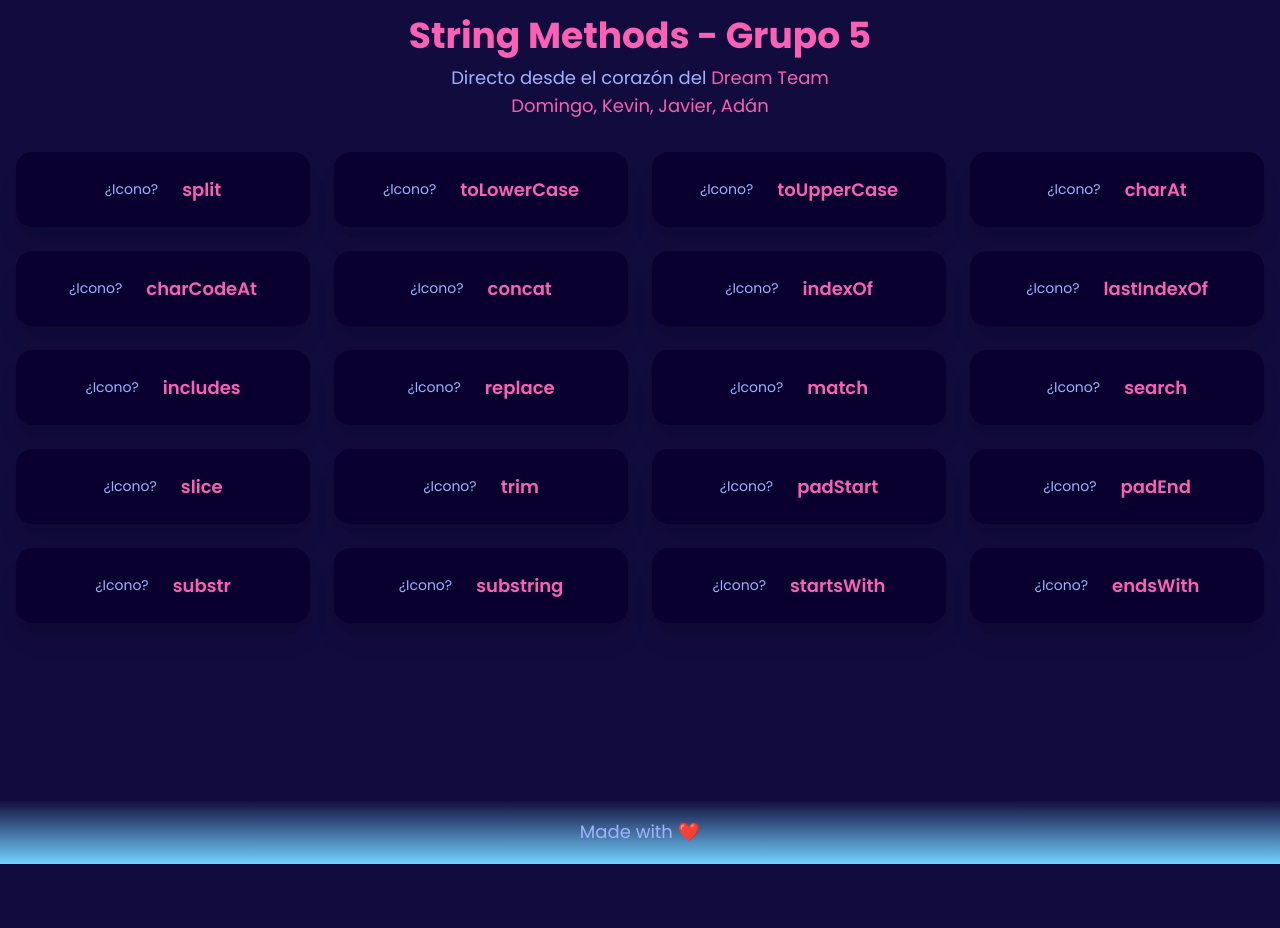
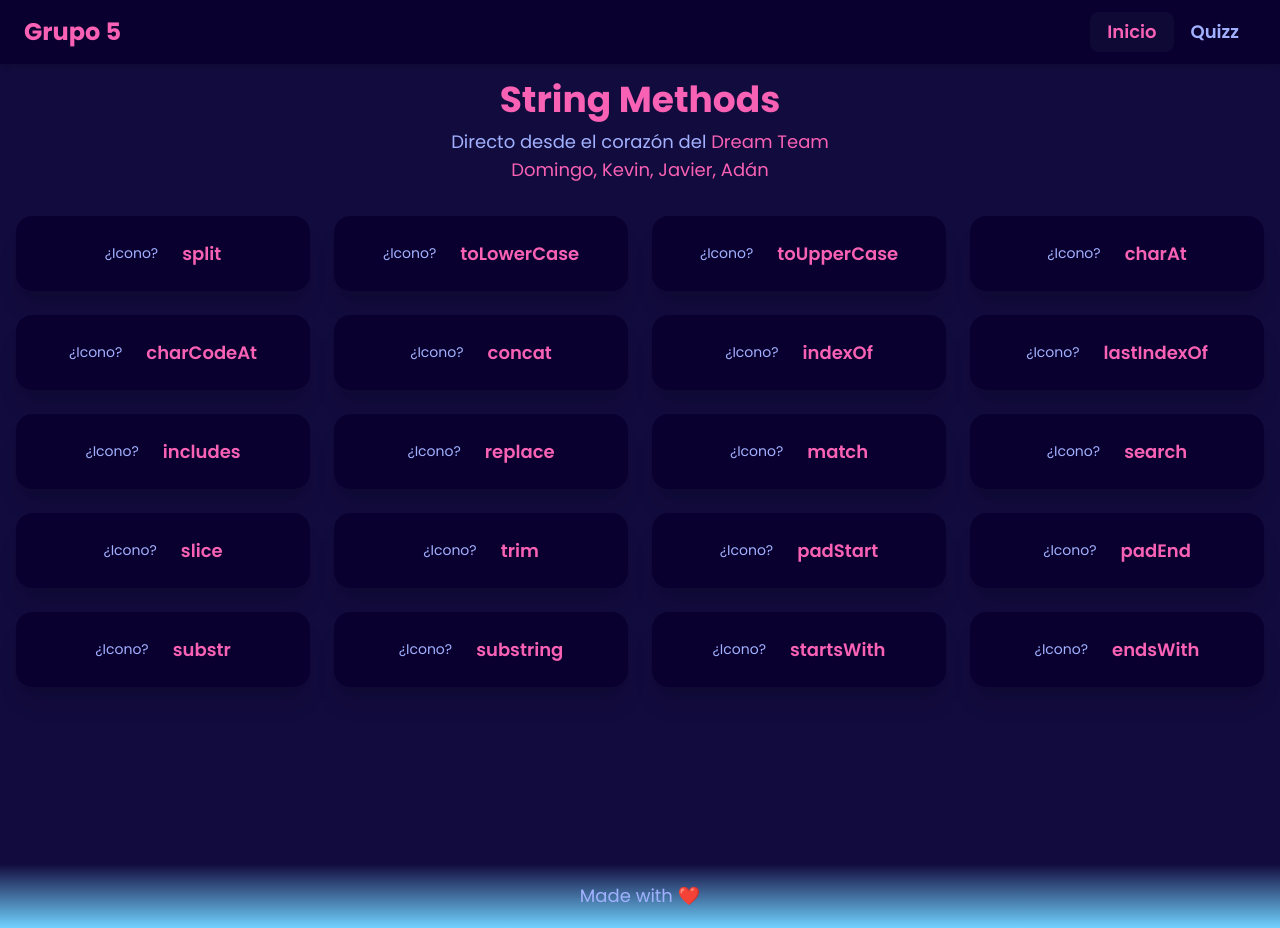
Before and after one commit to ClaseString/Strings-Task, a React (Vite) app: page / in a window 1280 px wide. Before the commit the page ends 864 px from the top, so only its background shows below. Built offline with nearby package versions, Linux system fonts and the light colour scheme.

Commit message:
feat: implement navbar, quizz and readme

```diff
--- a/package.json
+++ b/package.json
@@ -16,14 +16,17 @@
     "@tailwindcss/vite": "^4.1.0",
     "react": "^19.0.0",
     "react-dom": "^19.0.0",
-    "tailwindcss": "^4.1.0"
+    "react-router-dom": "^7.4.1"
   },
   "devDependencies": {
     "@types/react": "^19.0.10",
     "@types/react-dom": "^19.0.4",
     "@vitejs/plugin-react": "^4.3.4",
+    "autoprefixer": "^10.4.21",
     "daisyui": "^5.0.9",
     "globals": "^15.15.0",
+    "postcss": "^8.5.3",
+    "tailwindcss": "^4.1.1",
     "vite": "^6.2.0"
   }
 }
--- a/src/App.jsx
+++ b/src/App.jsx
@@ -1,17 +1,28 @@
-import Home from './pages/Home';
+import { BrowserRouter as Router, Routes, Route } from "react-router-dom";
+import NavBar from "./components/NavBar";
+import Home from "./pages/Home";
+import Quizz from "./pages/Quizz";
 
 const App = () => {
   return (
-    <>
-      <Home />
-      <footer className='w-full h-16 bg-gradient-to-b from-transparent to-secondary mt-auto'>
-        <div className='container mx-auto flex items-center justify-center h-full'>
-          <p className='text-base-content text-opacity-80 text-lg'>
-            Made with ❤️
-          </p>
-        </div>
-      </footer>
-    </>
+    <Router>
+      <div className="flex flex-col min-h-screen">
+        <NavBar />
+        <main className="flex-grow">
+          <Routes>
+            <Route path="/" element={<Home />} />
+            <Route path="/quizz" element={<Quizz />} />
+          </Routes>
+        </main>
+        <footer className="w-full h-16 bg-gradient-to-b from-transparent to-secondary mt-auto">
+          <div className="container mx-auto flex items-center justify-center h-full">
+            <p className="text-base-content text-opacity-80 text-lg">
+              Made with ❤️
+            </p>
+          </div>
+        </footer>
+      </div>
+    </Router>
   );
 };
 
--- /dev/null
+++ b/src/components/NavBar.jsx
@@ -0,0 +1,37 @@
+import { Link, useLocation } from "react-router-dom";
+
+const NavBar = () => {
+  const location = useLocation();
+
+  const isActive = (path) => location.pathname === path;
+
+  return (
+    <div className="navbar bg-base-100 shadow-md px-6">
+      <div className="flex-1">
+        <Link to="/" className="text-2xl font-bold text-primary">
+          Grupo 5
+        </Link>
+      </div>
+      <div className="flex-none gap-4">
+        <Link
+          to="/"
+          className={`btn btn-ghost text-lg ${
+            isActive("/") ? "btn-active text-primary" : ""
+          }`}
+        >
+          Inicio
+        </Link>
+        <Link
+          to="/quizz"
+          className={`btn btn-ghost text-lg ${
+            isActive("/quizz") ? "btn-active text-primary" : ""
+          }`}
+        >
+          Quizz
+        </Link>
+      </div>
+    </div>
+  );
+};
+
+export default NavBar;
--- a/src/pages/Home.jsx
+++ b/src/pages/Home.jsx
@@ -30,7 +30,7 @@ const Home = () => {
       <div className='container mx-auto p-4'>
         <div className='text-center mb-8'>
           <h1 className='text-4xl font-bold text-primary mb-2'>
-            String Methods - Grupo 5
+            String Methods
           </h1>
           <p className='text-base-content text-opacity-70 text-lg'>
             Directo desde el corazón del
--- /dev/null
+++ b/src/pages/Quizz.jsx
@@ -0,0 +1,19 @@
+const Quizz = () => {
+  return (
+    <div className="p-6 flex flex-col items-center">
+      <h1 className="text-3xl font-bold text-primary mb-6">
+        ¡Desafío Quizizz!
+      </h1>
+      <iframe
+        src="https://quizizz.com/join/quiz/67ec35ab82d458a948fd33b3/start"
+        width="100%"
+        height="600"
+        className="rounded-xl shadow-lg max-w-4xl w-full"
+        allowFullScreen
+        title="Quizizz Integrado"
+      />
+    </div>
+  );
+};
+
+export default Quizz;
```
Also changed, not shown: 1 other file (tests, documents, lock files or other folders).
